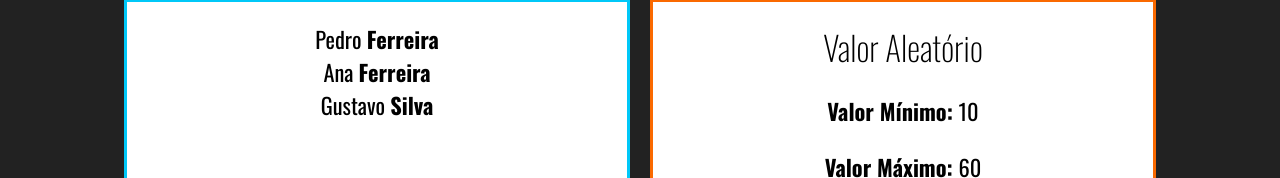
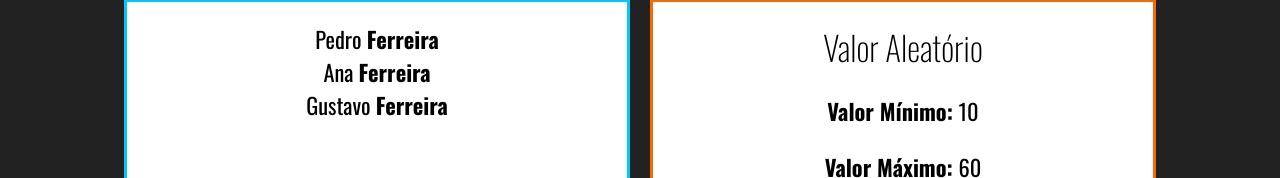
Before and after one commit to mtmjr92/react-curso-cod3r, a React (Create React App) app in the folder curso-react/fundamentos-react/: page / in a window 1280 px wide. Shown: the part 144-322 px from the top of the page. Built offline with nearby package versions, Linux system fonts and the light colour scheme.

Commit message:
componente com filho #02

```diff
--- a/curso-react/fundamentos-react/src/App.jsx
+++ b/curso-react/fundamentos-react/src/App.jsx
@@ -6,6 +6,7 @@ import Aleatorio from "./components/basicos/Aleatorio";
 import Card from "./components/basicos/layout/Card";
 import "./App.css";
 import Familia from "./components/basicos/Familia";
+import FamiliaMembro from "./components/basicos/FamiliaMembro";
 
 export default (props) => {
   return (
@@ -14,7 +15,11 @@ export default (props) => {
 
       <div className="Cards">
         <Card titulo="#05 - Componente com Filhos" color="#00C8F8">
-          <Familia sobrenome="Ferreira" />
+          <Familia sobrenome="Ferreira">
+            <FamiliaMembro nome="Pedro" />
+            <FamiliaMembro nome="Ana" />
+            <FamiliaMembro nome="Gustavo" />
+          </Familia>
         </Card>
 
         <Card titulo="#04 - Desafio Aleatório" color="#FA6900">
--- a/curso-react/fundamentos-react/src/components/basicos/Familia.jsx
+++ b/curso-react/fundamentos-react/src/components/basicos/Familia.jsx
@@ -1,12 +1,11 @@
-import React from "react";
-import FamiliaMembro from "./FamiliaMembro";
+import React, { Children, cloneElement } from "react";
 
 export default (props) => {
   return (
     <div>
-      <FamiliaMembro nome="Pedro" sobrenome={props.sobrenome} />
-      <FamiliaMembro nome="Ana" {...props} />
-      <FamiliaMembro nome="Gustavo" sobrenome="Silva" />
+      {Children.map(props.children, (child, i) => {
+        return cloneElement(child, { ...props });
+      })}
     </div>
   );
 };
```
